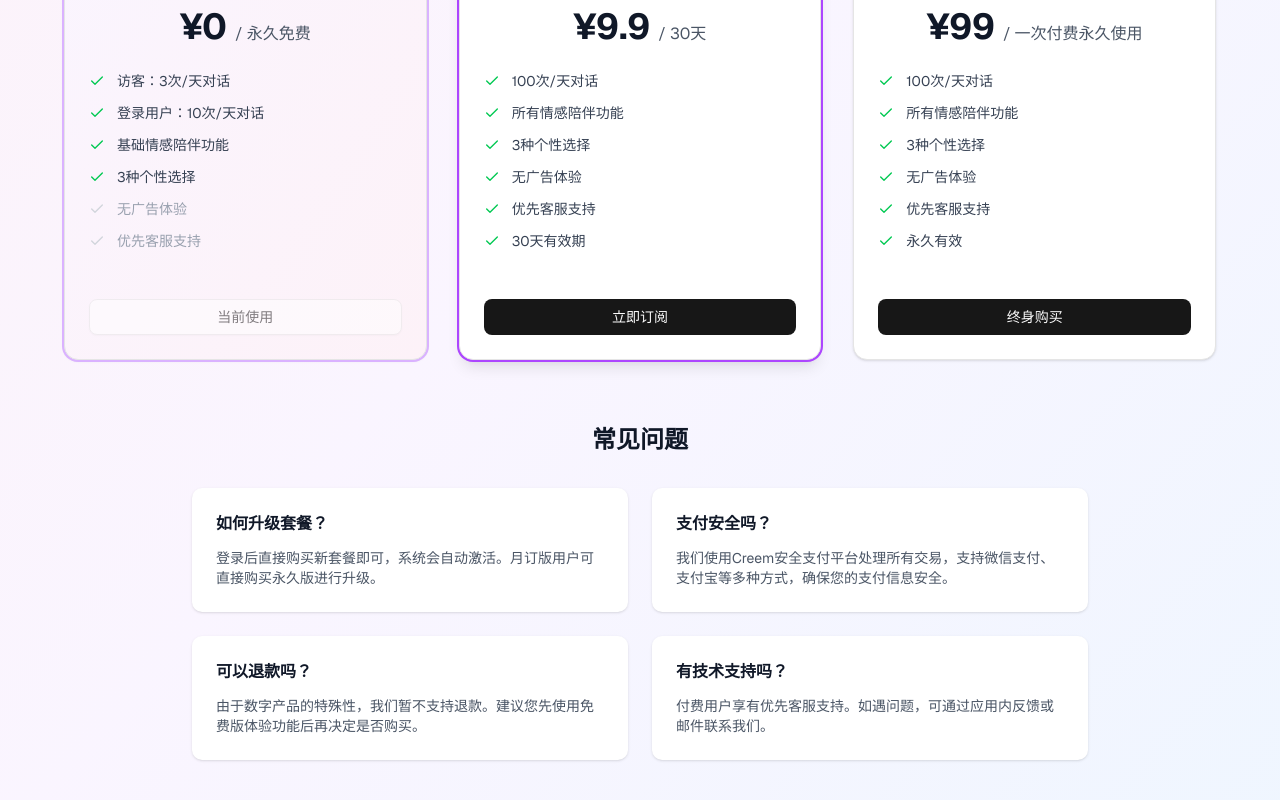
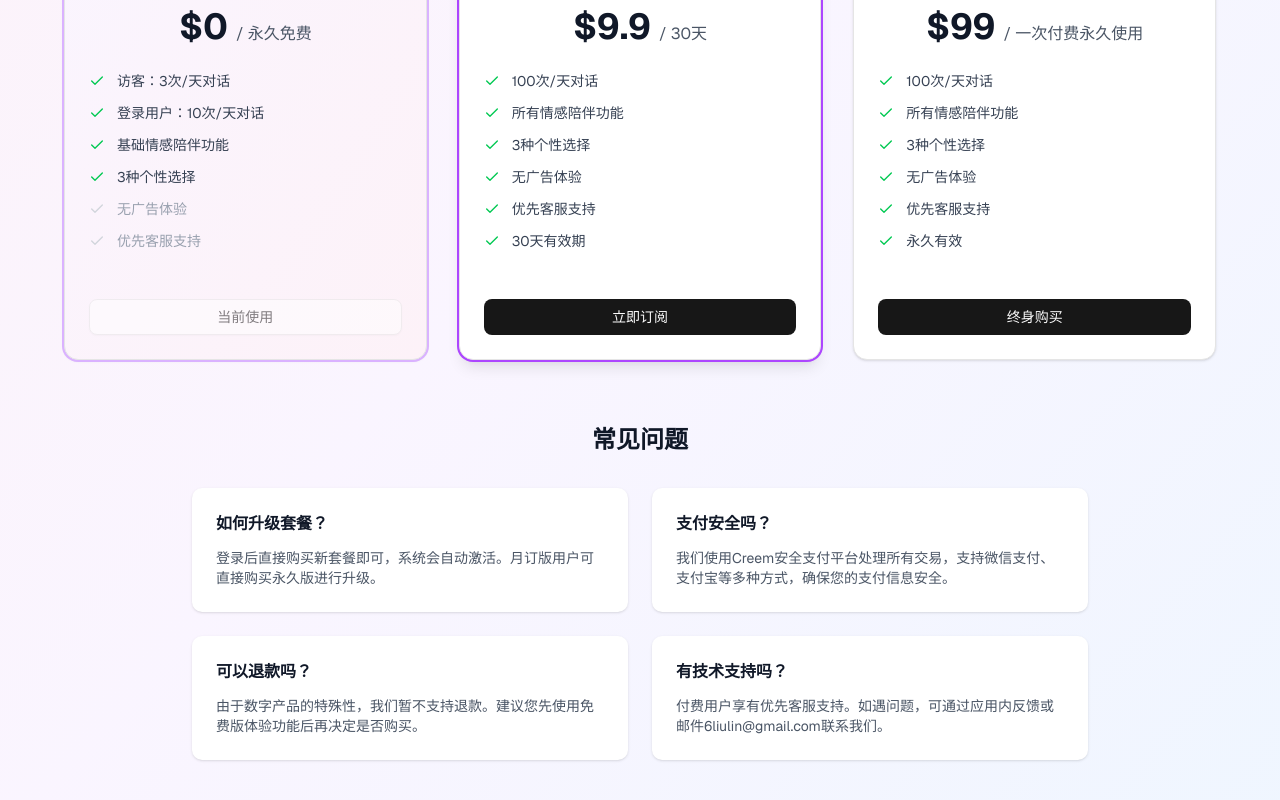
Before and after one commit to winter60/ai-companion-chatbot, a Next.js app: page /pricing in a window 1280 px wide. Shown: the part 630-1430 px from the top of the page. Built offline with nearby package versions, Linux system fonts and the light colour scheme; no server answers.

Commit message:
feat: Change currency symbol from ¥ to $ in pricing page
🤖 Generated with [Claude Code](https://claude.ai/code)

Co-Authored-By: Claude <noreply@anthropic.com>

```diff
--- a/app/pricing/page.tsx
+++ b/app/pricing/page.tsx
@@ -41,7 +41,7 @@ const plans: Plan[] = [
     name: "免费版",
     nameEn: "Free",
     price: 0,
-    priceDisplay: "¥0",
+    priceDisplay: "$0",
     period: "永久免费",
     periodEn: "Forever Free",
     description: "体验基础AI情感陪伴功能",
@@ -72,7 +72,7 @@ const plans: Plan[] = [
     name: "月订版",
     nameEn: "Monthly",
     price: 9.9,
-    priceDisplay: "¥9.9",
+    priceDisplay: "$9.9",
     period: "30天",
     periodEn: "30 Days",
     description: "适合短期深度体验用户",
@@ -105,7 +105,7 @@ const plans: Plan[] = [
     name: "永久版",
     nameEn: "Lifetime",
     price: 99,
-    priceDisplay: "¥99",
+    priceDisplay: "$99",
     period: "一次付费永久使用",
     periodEn: "One-time Payment",
     description: "最佳性价比，长期陪伴之选",
@@ -436,7 +436,7 @@ export default function PricingPage() {
               </h3>
               <p className="text-gray-600 text-sm">
                 {language === "zh"
-                  ? "付费用户享有优先客服支持。如遇问题，可通过应用内反馈或邮件联系我们。"
+                  ? "付费用户享有优先客服支持。如遇问题，可通过应用内反馈或邮件6liulin@gmail.com联系我们。"
                   : "Premium users enjoy priority customer support. If you encounter any issues, you can contact us through in-app feedback or email."
                 }
               </p>
```
